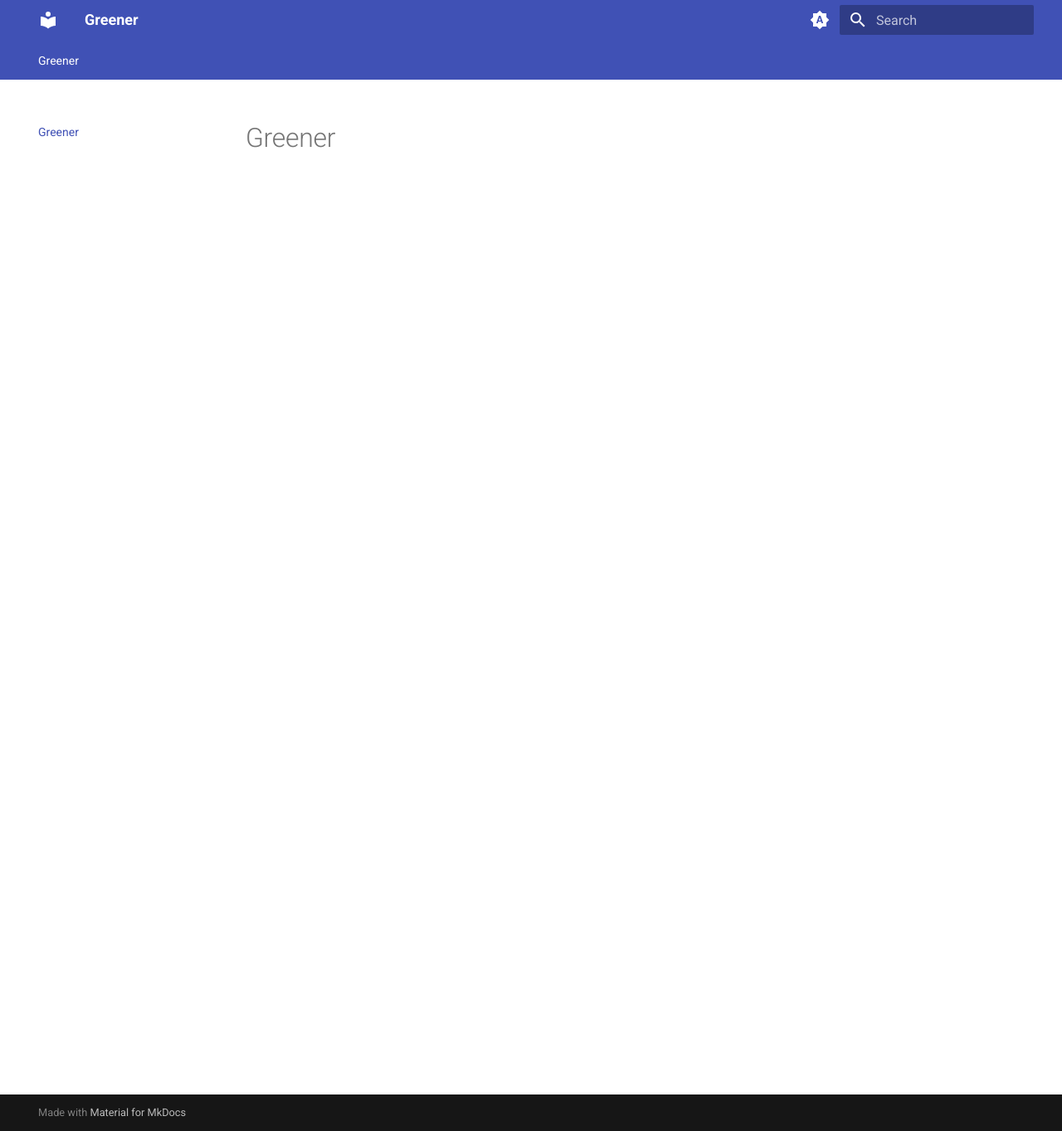
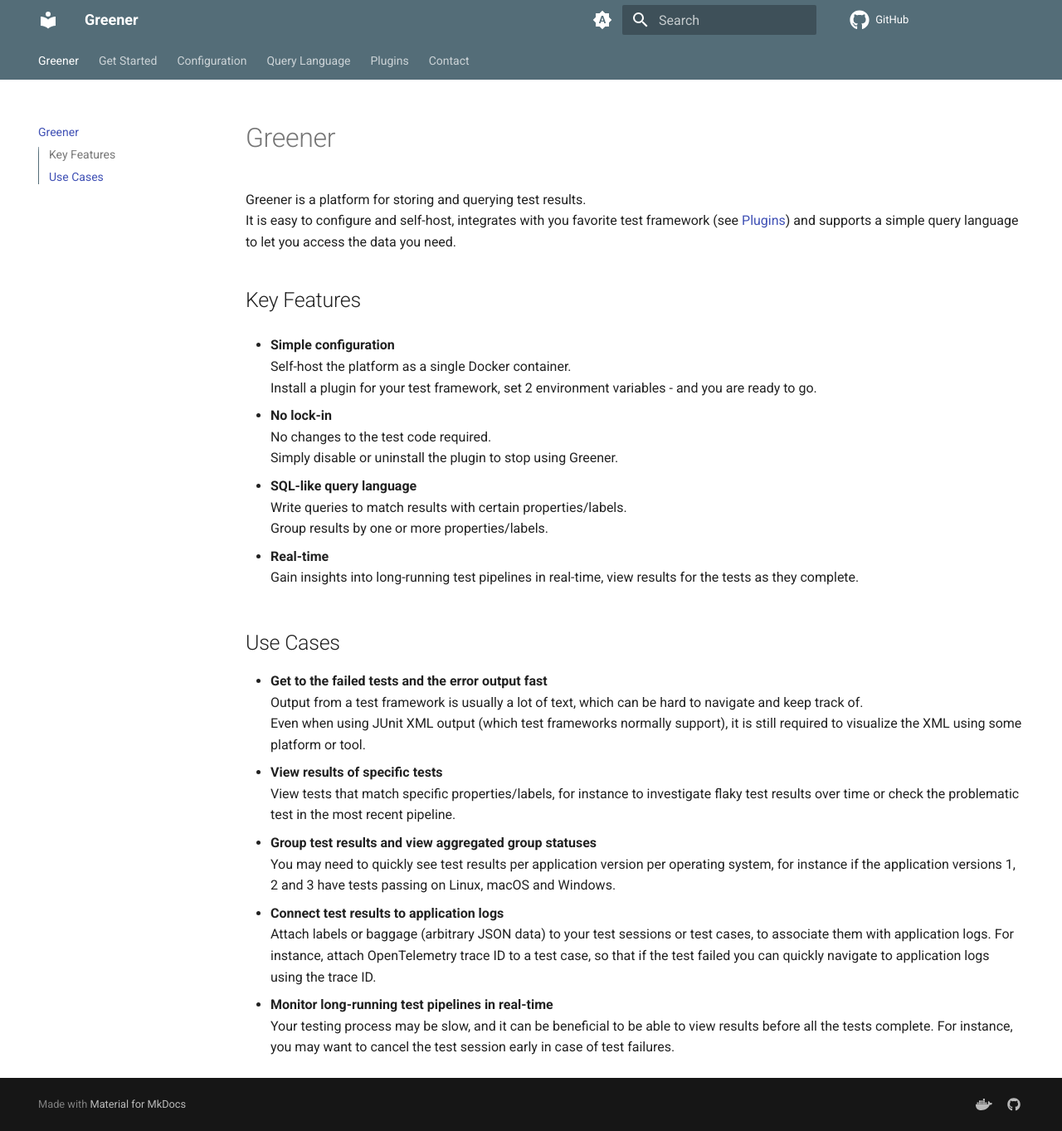
Before and after one commit to cephei8/greener, an MkDocs documentation site: the page built from docs/content/index.md, in a window 1280 px wide and 1363 px high. Shown: the whole window at 83% size. Built offline with MkDocs 1.6.1 and Material for MkDocs 9.7.7, drawn with Linux system fonts in a browser that asks for light colours; comment, search, counter and statistics services are not loaded.

Commit message:
Make JWT secret required + update documentation

```diff
--- a/compose.yaml
+++ b/compose.yaml
@@ -7,6 +7,7 @@ services:
       - "5096:5096"
     environment:
       GREENER_DATABASE_URL: postgresql+asyncpg://postgres:qwerty@db:5432/postgres?ssl=disable
+      GREENER_JWT_SECRET: abcdefg1234567
     depends_on:
       db:
         condition: service_healthy
--- a/docs/content/index.md
+++ b/docs/content/index.md
@@ -1 +1,34 @@
 # Greener
+Greener is a platform for storing and querying test results.
+It is easy to configure and self-host, integrates with you favorite test framework (see [Plugins](plugins.md)) and supports a simple query language to let you access the data you need.
+
+## Key Features
+- **Simple configuration**
+  Self-host the platform as a single Docker container.
+  Install a plugin for your test framework, set 2 environment variables - and you are ready to go.
+
+- **No lock-in**
+  No changes to the test code required.
+  Simply disable or uninstall the plugin to stop using Greener.
+
+- **SQL-like query language**
+  Write queries to match results with certain properties/labels.
+  Group results by one or more properties/labels.
+
+- **Real-time**
+  Gain insights into long-running test pipelines in real-time, view results for the tests as they complete.
+
+## Use Cases
+- **Get to the failed tests and the error output fast**
+  Output from a test framework is usually a lot of text, which can be hard to navigate and keep track of.
+  Even when using JUnit XML output (which test frameworks normally support), it is still required to visualize the XML using some platform or tool.
+- **View results of specific tests**
+  View tests that match specific properties/labels, for instance to investigate flaky test results over time or check the problematic test in the most recent pipeline.
+- **Group test results and view aggregated group statuses**
+  You may need to quickly see test results per application version per operating system, for instance if the application versions 1, 2 and 3 have tests passing on Linux, macOS and Windows.
+- **Connect test results to application logs**
+  Attach labels or baggage (arbitrary JSON data) to your test sessions or test cases, to associate them with application logs.
+  For instance, attach OpenTelemetry trace ID to a test case, so that if the test failed you can quickly navigate to application logs using the trace ID.
+- **Monitor long-running test pipelines in real-time**
+  Your testing process may be slow, and it can be beneficial to be able to view results before all the tests complete.
+  For instance, you may want to cancel the test session early in case of test failures.
--- a/docs/mkdocs.yml
+++ b/docs/mkdocs.yml
@@ -1,10 +1,18 @@
 site_name: Greener
 site_url: https://cephei8.github.io/greener
+repo_url: https://github.com/cephei8/greener
 docs_dir: content
 nav:
   - Greener: index.md
+  - Get Started: get-started.md
+  - Configuration: configuration.md
+  - Query Language: query-language.md
+  - Plugins: plugins.md
+  - Contact: contact.md
 theme:
   name: material
+  icon:
+    repo: fontawesome/brands/github
   palette:
     - media: "(prefers-color-scheme)"
       toggle:
@@ -12,15 +20,18 @@ theme:
         name: Switch to light mode
     - media: "(prefers-color-scheme: light)"
       scheme: default
+      primary: blue grey
       toggle:
         icon: material/brightness-7
         name: Switch to dark mode
     - media: "(prefers-color-scheme: dark)"
       scheme: slate
+      primary: blue grey
       toggle:
         icon: material/brightness-4
         name: Switch to system preference
   features:
+    - header.autohide
     - navigation.expand
     - content.code.copy
     - content.tabs.link
@@ -38,3 +49,9 @@ markdown_extensions:
   - pymdownx.tabbed:
       alternate_style: true
   - tables
+extra:
+  social:
+    - icon: fontawesome/brands/docker
+      link: https://hub.docker.com/r/cephei8/greener
+    - icon: fontawesome/brands/github
+      link: https://github.com/cephei8/greener
```
Also changed, not shown: docs/content/configuration.md (added, +17 -0 lines), docs/content/contact.md (added, +4 -0 lines), docs/content/get-started.md (added, +1 -0 lines), docs/content/plugins.md (added, +13 -0 lines), docs/content/query-language.md (added, +1 -0 lines), 6 other files.
